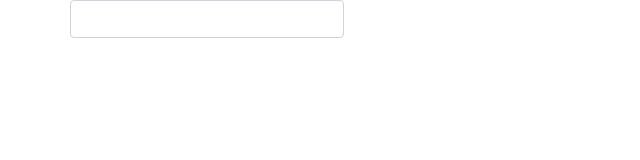
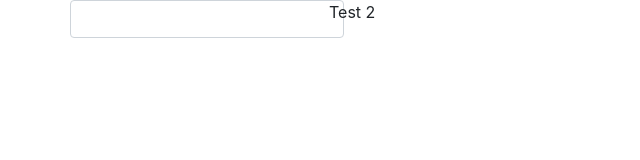
Before and after one commit to NRD3v/cdm-angular-js-d01, a plain HTML site: page index.html in a window 1280 px wide. Shown: the full height of the page, 0-640 px from the left. Drawn offline with nearby package versions, Linux system fonts and the light colour scheme.

Commit message:
timeout angular & window.setTimeout

```diff
--- a/index.html
+++ b/index.html
@@ -10,7 +10,19 @@
     <script type="text/javascript">
         var app = angular.module('exercice', []);
 
-        app.controller('FirstCTRL', function ($rootScope, $scope) {
+        app.controller('FirstCTRL', function ($rootScope, $scope, $timeout) {
+
+            $scope.declaration = "Test 1";
+
+            $timeout(function () {
+                $scope.declaration = "Test 2";
+                $scope.$apply();
+            }, 2000);
+
+//           window.setTimeout(function () {
+//                $scope.declaration = "Test 2";
+//                $scope.$apply();
+//            }, 2000);
 
 //            $scope.displayData = function () {
 //                if ($scope.data == 'efreitech') {
@@ -63,6 +75,9 @@
                 </div>
                 <!--<button type="submit" class="btn btn-info col-lg-12">Envoyer</button>-->
             <!--</form>-->
+            <div class="row">
+                <p>{{ declaration }}</p>
+            </div>
         </div>
 
         <div class="row" ng-controller="SecondCTRL">
```
